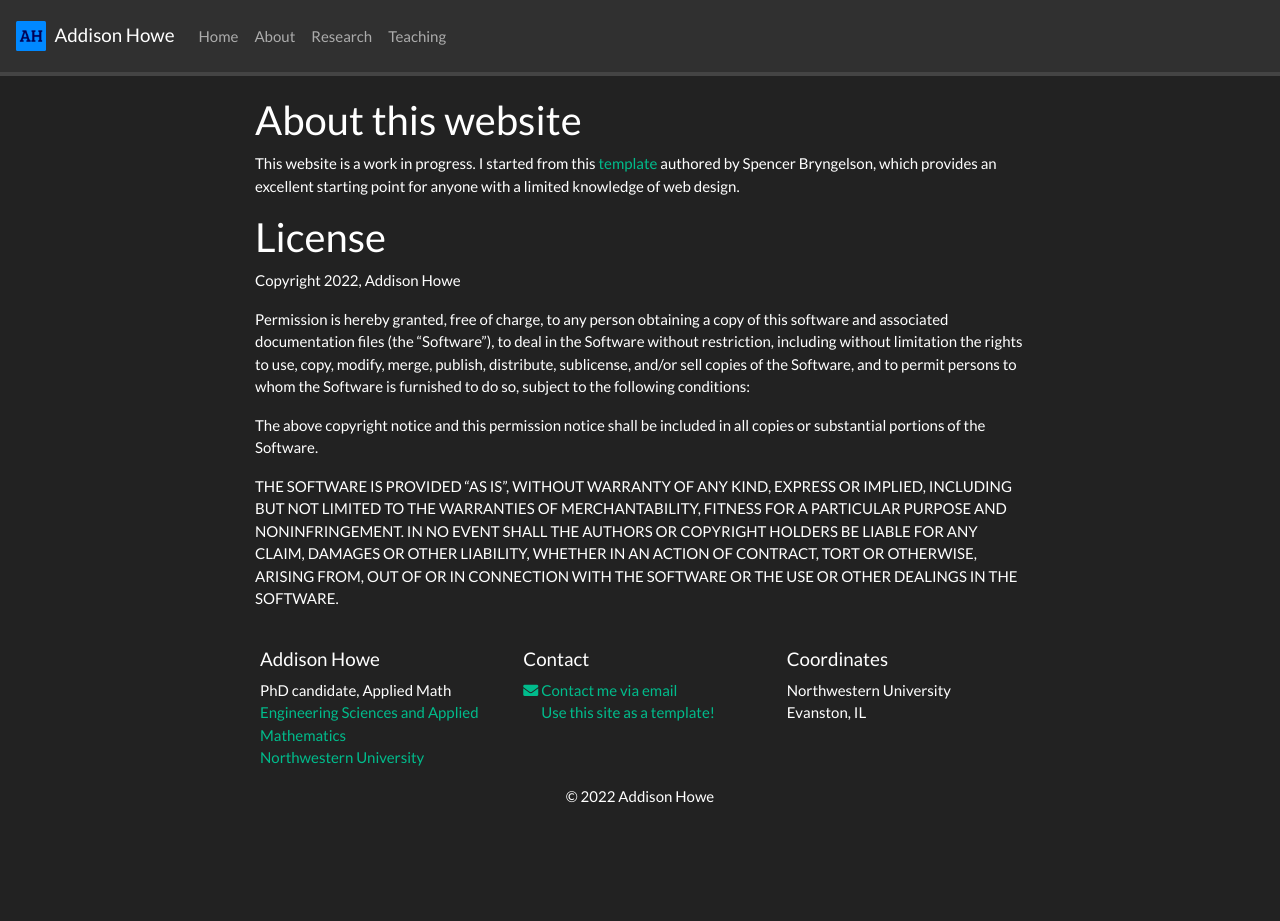
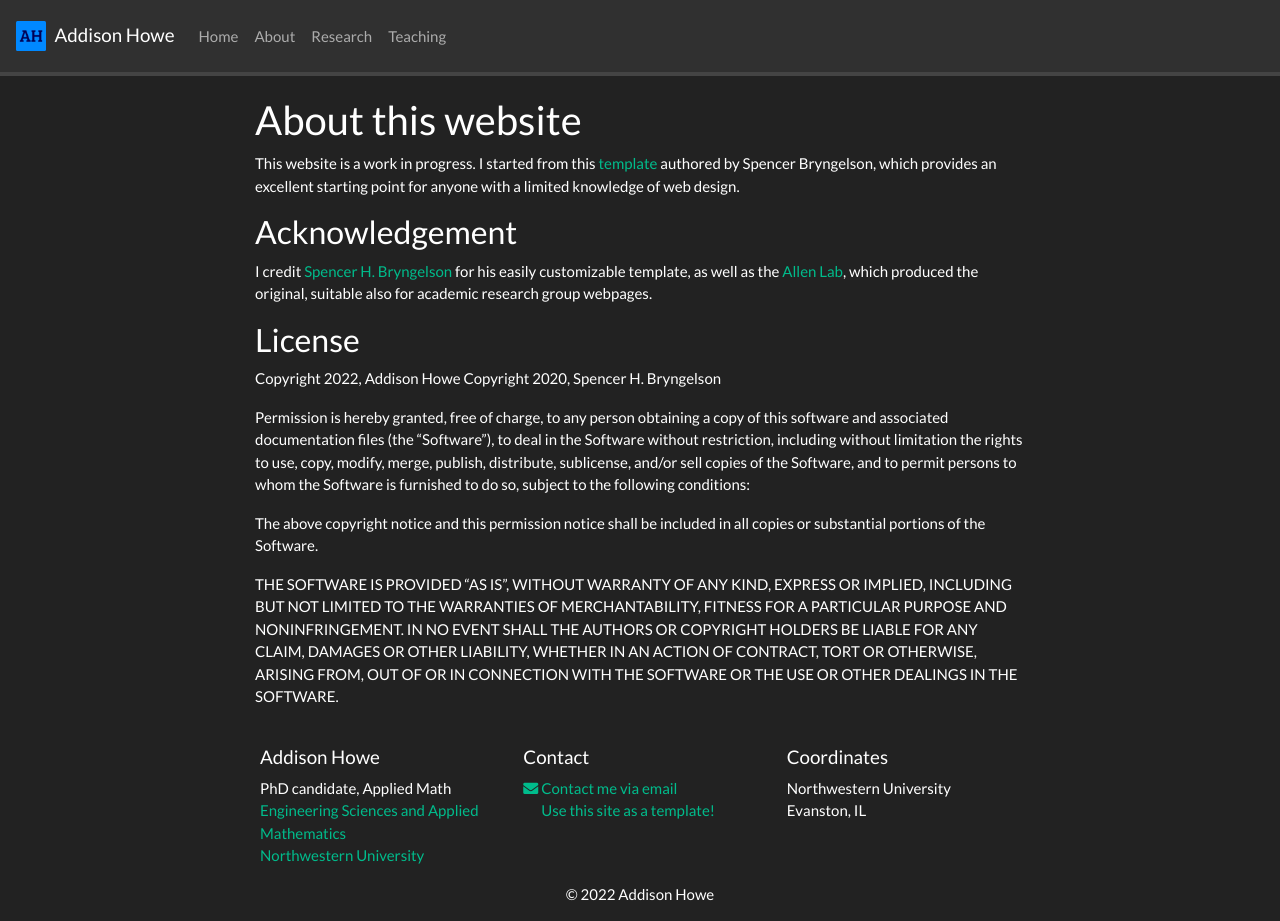
Before and after one commit to AddisonHowe/addisonhowe.github.io, a Jekyll site: the page built from _pages/aboutwebsite.md, in a window 1280 px wide and 921 px high. Built offline with Jekyll 4.4.1, drawn with Linux system fonts in a browser that asks for light colours; nearby versions of some CDN libraries; a style sheet for code colours, icons or effects is not loaded.

Commit message:
updated license and readme

```diff
--- a/_data/footer.yml
+++ b/_data/footer.yml
@@ -4,7 +4,7 @@ affiliation: >
     <a href="http://www.northwestern.edu/" target="_blank">Northwestern University</a>
 
 contact: >
-    <a href="mailto:addi.howe@u.northwestern.edu" target="_blank"><i class="fa fa-envelope fa-1x"></i> Contact me via email</a><br/>
+    <a href="mailto:addi.howe+web@gmail.com" target="_blank"><i class="fa fa-envelope fa-1x"></i> Contact me via email</a><br/>
     <a href="/aboutwebsite.html"><i class="fa fa-github fa-1x"></i> Use this site as a template!</a>
 
 location: >
--- a/_includes/README.md
+++ b/_includes/README.md
@@ -2,9 +2,14 @@
 
 This website is a work in progress. I started from this <a href="https://github.com/sbryngelson/academic-website-template" target="_blank">template</a> authored by Spencer Bryngelson, which provides an excellent starting point for anyone with a limited knowledge of web design.
 
-## License
+### Acknowledgement
+
+I credit <a href="https://github.com/sbryngelson" target="_blank">Spencer H. Bryngelson</a> for his easily customizable template, as well as the <a href="https://www.allanlab.org/" target="_blank">Allen Lab</a>, which produced the original, suitable also for academic research group webpages.
+
+### License
 
 Copyright 2022, Addison Howe
+Copyright 2020, Spencer H. Bryngelson
 
 Permission is hereby granted, free of charge, to any person obtaining a copy of this software and associated documentation files (the "Software"), to deal in the Software without restriction, including without limitation the rights to use, copy, modify, merge, publish, distribute, sublicense, and/or sell copies of the Software, and to permit persons to whom the Software is furnished to do so, subject to the following conditions:
 
```
Also changed, not shown: _pages/home.md (+2 -1 lines).
